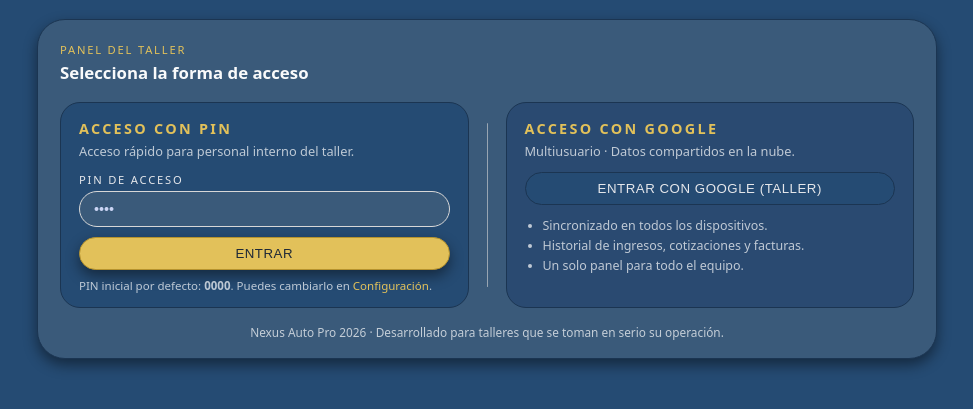
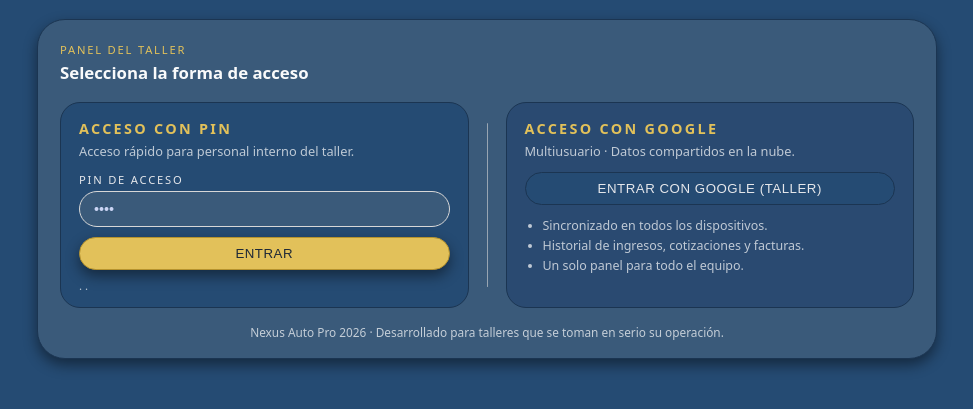
Before and after one commit to eliezelapolinaris2017-lab/Nexus-Auto-Pro-2026, a plain HTML site: page index.html in a window 1280 px wide. Shown: the part 195-604 px from the top of the page, without its empty margins (153-1126 px from the left). Drawn offline with nearby package versions, Linux system fonts and the light colour scheme; no server answers.

Commit message:
Update index.html

```diff
--- a/index.html
+++ b/index.html
@@ -62,8 +62,8 @@
             </button>
 
             <p class="login-footnote">
-              PIN inicial por defecto: <strong>0000</strong>. Puedes cambiarlo en
-              <span class="link-inline">Configuración</span>.
+             <strong></strong>.
+              <span class="link-inline"></span>.
             </p>
           </form>
 
```
